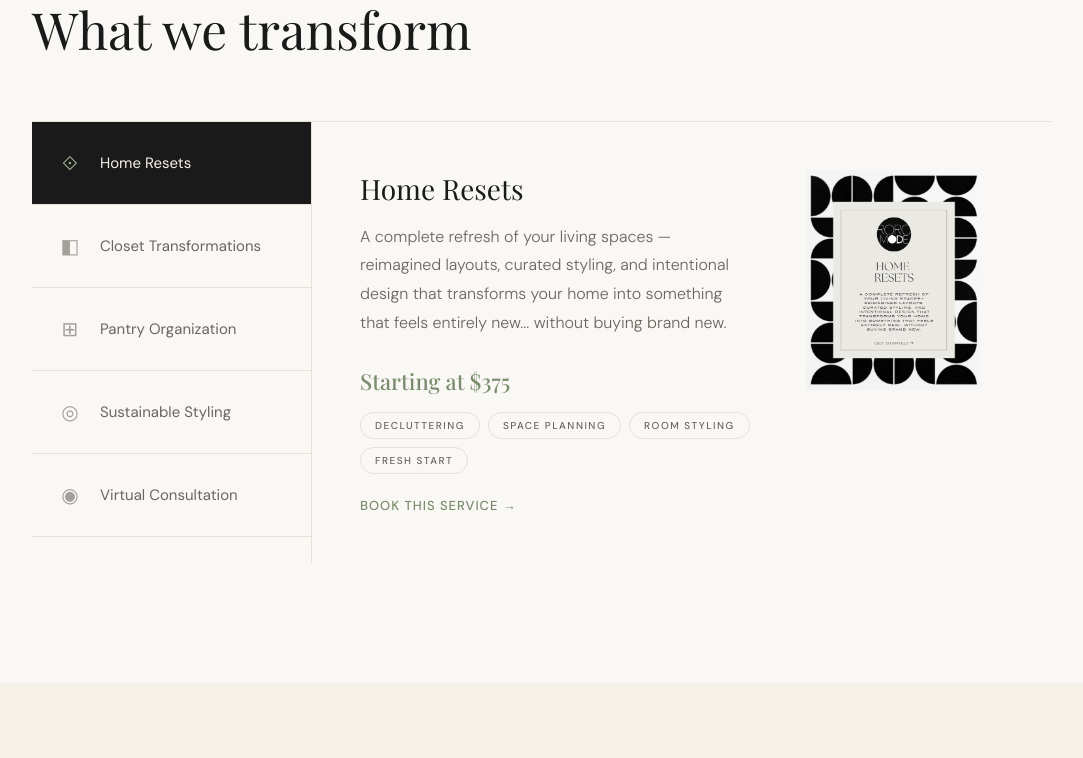
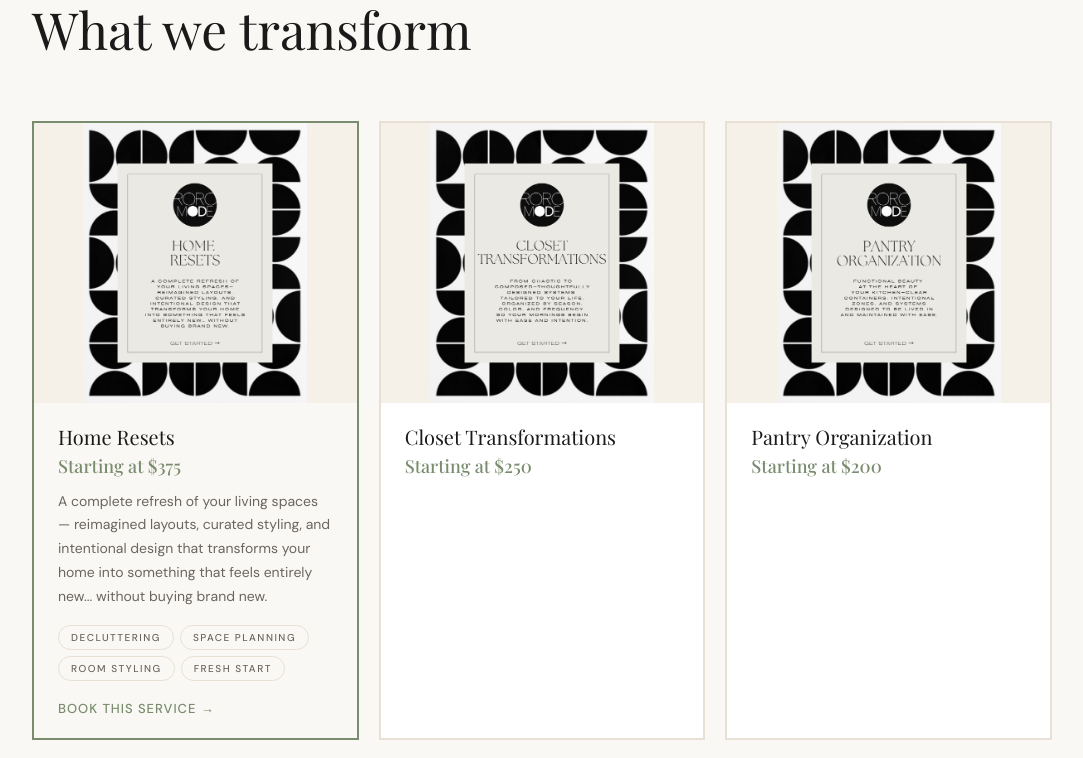
Before and after one commit to TheArtOfSound/roro, a React (Vite) app: page /#/ in a window 1280 px wide. Shown: the part 1540-2298 px from the top of the page, without its empty margins (98-1181 px from the left). Built offline with nearby package versions, Linux system fonts and the light colour scheme; no server answers; a web font is replaced by a local one.

Commit message:
feat: redesign services as interactive branded cards using Aurora's design assets

```diff
--- a/src/pages/Landing.jsx
+++ b/src/pages/Landing.jsx
@@ -1618,55 +1618,60 @@ export default function RoRoMode() {
       <section className="rr-services" id="services">
         <FadeIn>
           <div className="rr-section-label">Services</div>
-          <h2 className="rr-section-heading">
-            What we transform
-          </h2>
+          <h2 className="rr-section-heading">What we transform</h2>
         </FadeIn>
         <FadeIn delay={0.1}>
-          <div className="rr-services-grid">
-            <div className="rr-services-tabs">
-              {SERVICES.map((s, i) => (
-                <button
+          <div style={{ display: "grid", gridTemplateColumns: "repeat(auto-fit, minmax(260px, 1fr))", gap: 20, maxWidth: 1200, margin: "0 auto" }}>
+            {SERVICES.map((svc, i) => (
+              <div
                 key={i}
-                  className={`rr-service-tab ${activeService === i ? "active" : ""}`}
-                  onClick={() => setActiveService(i)}
+                onClick={() => setActiveService(activeService === i ? -1 : i)}
+                style={{
+                  cursor: "pointer",
+                  border: "2px solid",
+                  borderColor: activeService === i ? "var(--sage)" : "#e8e0d4",
+                  background: activeService === i ? "var(--warm-white)" : "white",
+                  transition: "all 0.3s",
+                  overflow: "hidden",
+                }}
               >
-                  <span className="rr-tab-icon">{s.icon}</span>
-                  {s.title}
-                </button>
-              ))}
-            </div>
-            <div className="rr-service-detail" style={{ display: "grid", gridTemplateColumns: "1fr auto", gap: 32, alignItems: "start" }}>
-              <div>
-                <h3>{SERVICES[activeService].title}</h3>
-                <p>{SERVICES[activeService].desc}</p>
-                {SERVICES[activeService].price && (
-                  <div style={{ fontFamily: "var(--font-display)", fontSize: 22, color: "var(--sage)", fontWeight: 500, margin: "16px 0" }}>{SERVICES[activeService].price}</div>
-                )}
-                {SERVICES[activeService].keywords && (
-                  <div style={{ display: "flex", gap: "8px", flexWrap: "wrap", marginBottom: "20px" }}>
-                    {SERVICES[activeService].keywords.map((kw, i) => (
-                      <span key={i} style={{
-                        fontSize: "10px", fontWeight: 500, letterSpacing: "1.5px",
-                        textTransform: "uppercase", padding: "6px 14px",
-                        border: "1px solid var(--sand)", borderRadius: "100px",
+                {/* Card image */}
+                <div style={{ position: "relative", background: "#f5f0e8" }}>
+                  <img
+                    src={`${import.meta.env.BASE_URL}images/${svc.image}`}
+                    alt={svc.title}
+                    style={{ width: "100%", height: 280, objectFit: "contain", display: "block" }}
+                  />
+                </div>
+                {/* Card content */}
+                <div style={{ padding: "20px 24px" }}>
+                  <div style={{ fontFamily: "var(--font-display)", fontSize: 20, fontWeight: 400, color: "var(--charcoal)", marginBottom: 4 }}>
+                    {svc.title}
+                  </div>
+                  <div style={{ fontFamily: "var(--font-display)", fontSize: 18, color: "var(--sage)", fontWeight: 500, marginBottom: 8 }}>
+                    {svc.price}
+                  </div>
+                  {activeService === i && (
+                    <div style={{ marginTop: 12 }}>
+                      <p style={{ fontSize: 14, lineHeight: 1.7, color: "var(--text-light)", marginBottom: 16 }}>{svc.desc}</p>
+                      <div style={{ display: "flex", gap: 6, flexWrap: "wrap", marginBottom: 16 }}>
+                        {svc.keywords.map((kw, j) => (
+                          <span key={j} style={{
+                            fontSize: 10, fontWeight: 500, letterSpacing: 1.5,
+                            textTransform: "uppercase", padding: "5px 12px",
+                            border: "1px solid var(--sand)", borderRadius: 100,
                             color: "var(--text-light)",
                           }}>{kw}</span>
                         ))}
                       </div>
-                )}
-                <span role="button" tabIndex={0} className="rr-service-cta" onClick={() => scrollTo("contact")}>
+                      <span role="button" tabIndex={0} className="rr-service-cta" onClick={(e) => { e.stopPropagation(); scrollTo("contact"); }}>
                         Book this service →
                       </span>
                     </div>
-              {SERVICES[activeService].image && (
-                <img
-                  src={`${import.meta.env.BASE_URL}images/${SERVICES[activeService].image}`}
-                  alt={SERVICES[activeService].title}
-                  style={{ width: 220, height: 220, objectFit: "contain", borderRadius: 4, flexShrink: 0 }}
-                />
                   )}
                 </div>
+              </div>
+            ))}
           </div>
         </FadeIn>
       </section>
```
Lines whose indentation alone changed are shown as unchanged.
